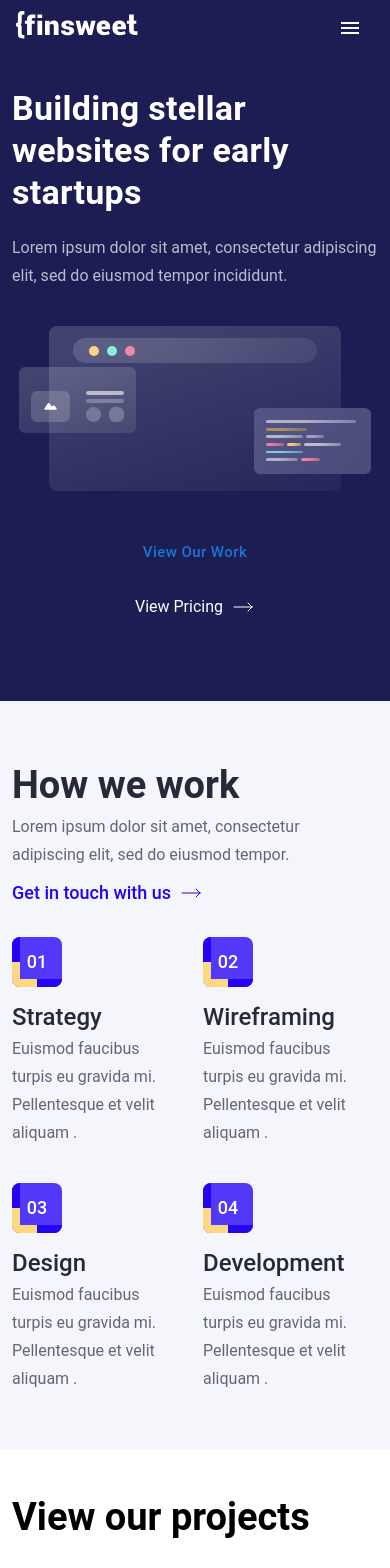
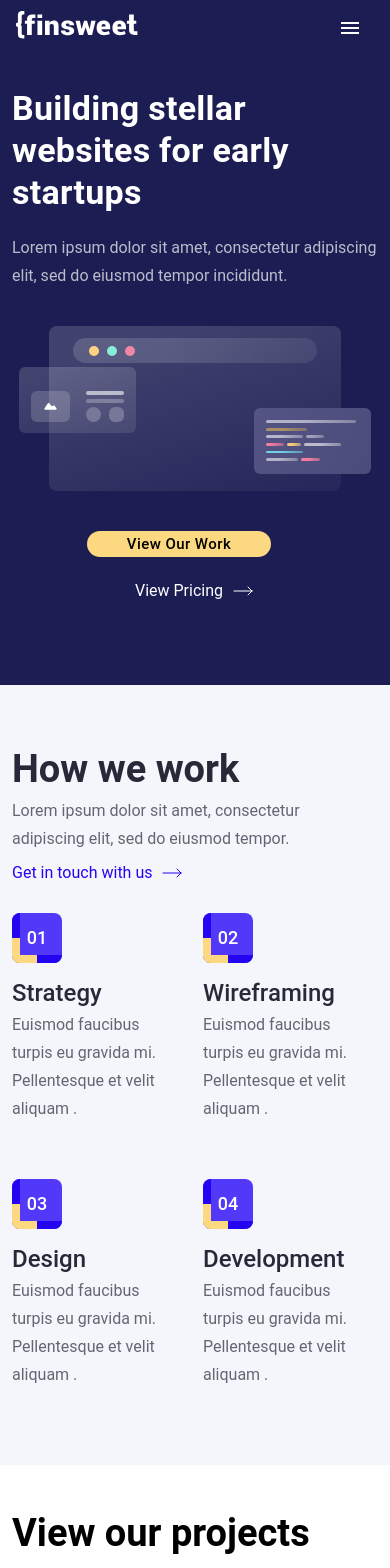
Before and after one commit to halimyusuf/finsweet-clone, a Next.js app: page / in a window 390 px wide. Shown: the top 1568 px of the page. Built offline with nearby package versions, Linux system fonts and the light colour scheme.

Commit message:
chore: removed tailwind styles from mui component

```diff
--- a/components/common/Faq.js
+++ b/components/common/Faq.js
@@ -17,7 +17,10 @@ function Faq() {
               <div key={item.title}>
                 <div className="flex justify-between py-5">
                   <div className="flex">
-                    <Typography variant="h6" className="text-blue mr-5">
+                    <Typography
+                      variant="h6"
+                      sx={{ color: "var(--blue)", marginRight: "1.25rem" }}
+                    >
                       {item.count}
                     </Typography>
                     {/* <div className="h6 text-darkblue mr-5">
@@ -26,11 +29,14 @@ function Faq() {
                         <div className="opacity-80 label-1">{item.label}</div>
                       )}
                     </div> */}
-                    <Typography variant="h6" className="text-darkblue mr-5">
+                    <Typography
+                      variant="h6"
+                      sx={{ color: "var(--darkblue)", marginRight: "1.25rem" }}
+                    >
                       <div className="mb-2"> {item.title} </div>
                       {i === 0 && (
                         // <div className="opacity-80 label-1">{item.label}</div>
-                        <Typography variant="subtitle1" className="opacity-80">
+                        <Typography variant="subtitle1" sx={{ opacity: "0.8" }}>
                           {item.label}
                         </Typography>
                       )}
--- a/components/home/SendEnquiry.js
+++ b/components/home/SendEnquiry.js
@@ -42,7 +42,7 @@ function SendEnquiry() {
               Lorem ipsum dolor sit amet, consectetur adipiscing elit, sed do
               eiusmod tempor incididunt ut labore.
             </Typography>
-            <div className="w-[450px] max-w-[100%]">
+            <div className="w-[450px] max-w-[100%] mx-auto">
               <div className="input-outlined mt-5">
                 <input placeholder="Name" />
               </div>
--- a/pages/index.js
+++ b/pages/index.js
@@ -98,7 +98,14 @@ export default function Home() {
           <div className="block mx-auto items-center text-center md:hidden mt-6 justify-center">
             <Button
               size="large"
-              className="bg-yellow text-black mr-8 hover:bg-lightyellow rounded-[999px] px-10"
+              sx={{
+                background: "var(--yellow)",
+                color: "black",
+                marginRight: "2rem",
+                borderRadius: "999px",
+                padding: "0px 2.5rem",
+                "&:hover": { background: "var(--lightyellow)" },
+              }}
             >
               <Typography variant="body-2 capitalize">View our work</Typography>
             </Button>
@@ -122,10 +129,13 @@ export default function Home() {
                   do eiusmod tempor.
                 </div>
                 <div className="text-blue my-2 flex items-center cursor-pointer hover:underline">
-                  <div className="text-blue mr-2 label-1">
+                  <Typography
+                    variant="body-1"
+                    sx={{ color: "var(--blue)", marginRight: "0.5rem" }}
+                  >
                     Get in touch with us
-                  </div>
-                  <div className="">
+                  </Typography>
+                  <div className="body-1">
                     <ArrowRight />
                   </div>
                 </div>
@@ -242,7 +252,7 @@ export default function Home() {
         <div className="px-3 container mx-auto py-14">
           <div className="grid md:grid-cols-3 gap-6 md:gap-12">
             <div className="md:col-span-1">
-              <div className="h3 mb-4">What our clients say about us</div>
+              <div className="h3 mb-0">What our clients say about us</div>
               {/* <div className="label-1 text-blue cursor-pointer hover:opacity-70">
                 Contact us for more info
               </div> */}
@@ -328,7 +338,7 @@ function GradientLine2({ grds }) {
 
 function HowWeWorkCont({ number, desc, label }) {
   return (
-    <div className="mr-3 mt-5 md:ml-3 md:mt-0 max-w-[100%]">
+    <div className="mr-3 pb-5 mt-5 md:ml-3 md:mt-0 max-w-[100%]">
       <div className={`${classes["item-count-cont"]} mb-3`}>
         <div className={`${classes["item-count-cont-inner"]}`}></div>
         <div className={`${classes["item-count-cont-inner1"]}`}></div>
@@ -364,7 +374,10 @@ function Reviews({ text, name, src, work }) {
   return (
     <div>
       {/* <div className="h6 text-darkblue mb-10"></div> */}
-      <Typography variant="h6" className="text-darkblue mb-4">
+      <Typography
+        variant="h6"
+        sx={{ marginBottom: "1.5rem", color: "var(--darkblue)" }}
+      >
         {text}
       </Typography>
       <div className="flex">
```
